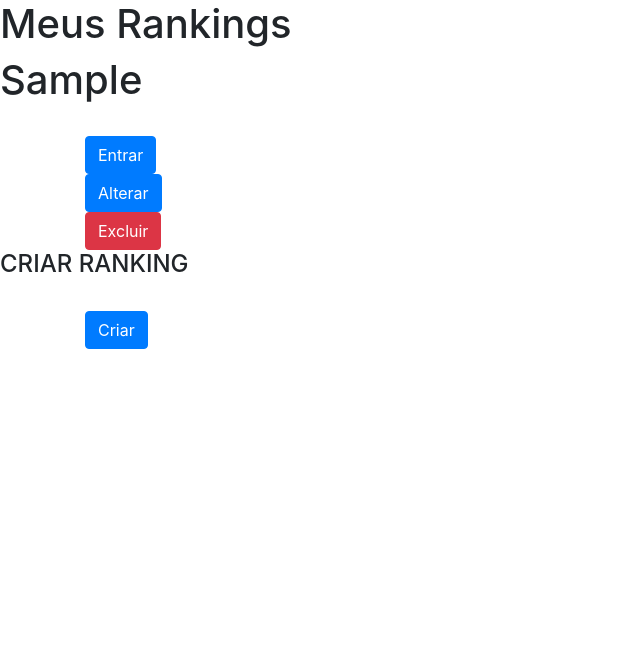
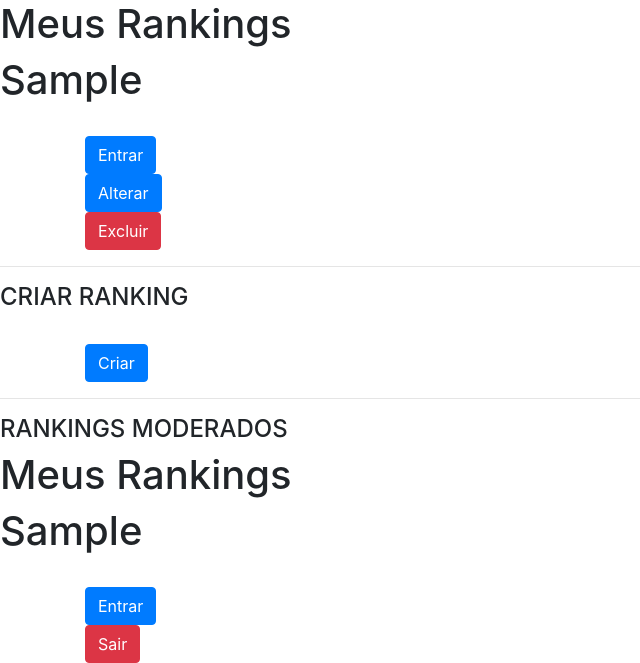
Before and after one commit to JVasconcelosSilva/anota-aqui, a PHP site: page /view/perfil/perfil.php in a window 1280 px wide. Shown: the part 355-1018 px from the top of the page, without its empty margins (0-640 px from the left). Before the commit the page ends 704 px from the top, so only its background shows below. Run offline with PHP 8.4, Linux system fonts and the light colour scheme; the visitor is signed in with stand-in values (Sample User, id 1); tables that the repository leaves empty hold one stand-in row (values such as "Sample post"); grey boxes marked "Sample" are stand-in pictures.

Commit message:
Integração do ranking ao moderador (em desenvolvimento)

```diff
--- a/controller/Moderador.php
+++ b/controller/Moderador.php
@@ -2,7 +2,7 @@
 include_once 'Connection.php';
 include_once 'Ranking.php';
 
-class AdicionarModerador extends connection
+class Moderador extends connection
 {
 
     public function __construct($nome)
@@ -96,6 +96,7 @@ class AdicionarModerador extends connection
     public function removerModerador($idRanking, $idUsuarioModerador)
     {
 
+        // throw new Exception($idRanking, $idUsuarioModerador);
         $connection = new connection();
         $con = $connection->OpenCon();
 
--- a/controller/Ranking.php
+++ b/controller/Ranking.php
@@ -15,38 +15,12 @@ class Ranking extends connection
         $connection = new connection();
         $con = $connection->OpenCon();
 
-        // $sql = "INSERT INTO ranking (nm_ranking, dt_criacao, ic_privacidade, id_usuario)
-        // VALUES ('$nmRanking', '$dtCriacao', '$icPrivacidade', '$idUsuario')";
-
         $sql = "INSERT INTO Ranking (nm_ranking, dt_criacao, ic_privacidade, ie_modalidade, fk_id_administrador)
         VALUES ('$nmRanking', curdate(), $icPrivacidade, $ieModalidade, (select id_administrador from administrador where fk_id_usuario = $idUsuario))";
 
         mysqli_query($con, $sql);
-        // if(mysqli_errno($con)){
-        // 	throw new exception(mysqli_errno($con));
-        // }
-
-        //throw Exception("INSERT INTO Ranking (nm_ranking, dt_criacao, ic_privacidade, ie_modalidade, fk_Usuario_id_usuario) VALUES ('$nmRanking', curdate(), $icPrivacidade, $ieModalidade, $idUsuario)");
-
-        // if ($con->query($sql) === FALSE){
-        //     echo "Error: " . $sql . "<br>" . $conn->error;
-        // }
 
         $connection->CloseCon($con);
-
-
-
-
-        // $connection = new connection();
-        // $con = $connection->OpenCon();
-
-        // $query = "INSERT INTO usuario (nm_login, nm_senha, nm_email, nm_usuario) VALUES('','$nmSenha','$nmEmail','$nmUsuario');";
-
-        // if ($con->query($query) === FALSE){
-        //     echo "Error: " . $sql . "<br>" . $conn->error;
-        // }
-
-        // $connection->CloseCon($con);
 
     }
 
@@ -56,15 +30,54 @@ class Ranking extends connection
         $connection = new connection();
         $con = $connection->OpenCon();
 
-        //$sql = "SELECT id_ranking, nm_ranking, dt_criacao, ic_privacidade FROM Ranking WHERE id_usuario = '$idUsuario'";
         $sql = "SELECT id_ranking, nm_ranking, dt_criacao, ic_privacidade, ie_modalidade FROM Ranking WHERE fk_id_administrador = (select id_administrador from administrador where fk_id_usuario = $idUsuario)";
 
         $result = mysqli_query($con, $sql);
-        // $result = mysqli_fetch_assoc($result = mysqli_query($con, $sql));
 
         $connection->CloseCon($con);
 
         return $result;
+    }
+
+    public function getRankingsModerados($idUsuario)
+    {
+
+        $connection = new connection();
+        $con = $connection->OpenCon();
+
+        $sql = "SELECT r.id_ranking, r.nm_ranking
+                FROM Ranking r
+                INNER JOIN ranking_moderador rm ON rm.Ranking_id_ranking = r.id_ranking
+                INNER JOIN moderador m ON m.id = rm.Moderador_id
+                INNER JOIN usuario u ON u.id_usuario = m.fk_id_usuario
+                WHERE u.id_usuario = $idUsuario";
+
+        $result = mysqli_query($con, $sql);
+
+        $connection->CloseCon($con);
+
+        return $result;
+    }
+
+    public function sairModerador($idUsuario, $idRanking)
+    {
+
+        $connection = new connection();
+        $con = $connection->OpenCon();
+
+        $query = new Jogador("jogador");
+
+        $jogadores = $query->getJogadoresRanking($idRanking);
+
+        foreach ($jogadores as $jogador) {
+            $query->excluirJogador($jogador['id_jogador'], $idRanking);
+        }
+
+        $sql = "DELETE FROM Ranking WHERE id_ranking = $idRanking";
+
+        mysqli_query($con, $sql);
+
+        $connection->CloseCon($con);
     }
 
     public function excluirRanking($idUsuario, $idRanking)
--- a/view/moderador/moderador.php
+++ b/view/moderador/moderador.php
@@ -6,7 +6,7 @@ $dados = null;
 $idRankings = $_GET['idRankings'] ?? null;
 $op = $_POST['op'] ?? null;
 
-$query = new AdicionarModerador('adicionarmoderador');
+$query = new Moderador('moderador');
 
 if ($op != null) {
     switch ($op) {
--- a/view/perfil/perfil.php
+++ b/view/perfil/perfil.php
@@ -1,7 +1,8 @@
 <?php
 include '../_header/header.php';
 //require __DIR__ . '../../../controller/session.php';
-require __DIR__ . '../../../controller/Ranking.php';
+require __DIR__ . '../../../controller/Moderador.php';
+// require __DIR__ . '../../../controller/Ranking.php';
 require __DIR__ . '../../../controller/Usuario.php';
 
 $numRankings = 0;
@@ -9,6 +10,7 @@ $query = new Ranking('ranking');
 $registros = $query->getRankingsUsuario($_SESSION['id']);
 $queryUsuario = new Usuario('usuario');
 $infoUsuario = $queryUsuario->selectUsuario($_SESSION['id']);
+$rankingsModerados = $query->getRankingsModerados($_SESSION['id']);
 
 $op = $_POST['op'] ?? null;
 
@@ -24,6 +26,11 @@ if ($op != null) {
             break;
         case "Excluir":
             $query->excluirRanking($_SESSION['id'], $_POST['idRanking']);
+            header('LOCATION: perfil.php');
+            break;
+        case "SairModerador":
+            $classModerador = new Moderador('moderador');
+            $classModerador->removerModerador($_POST['idRanking'], $_SESSION['id']);
             header('LOCATION: perfil.php');
             break;
     }
@@ -121,7 +128,7 @@ if ($op != null) {
     </div>
     <!-- Lista de rankings End -->
 
-
+    <hr>
     <!-- Sessão para criar ranking Start -->
     <?php
     if ($numRankings  < 3) { ?>
@@ -142,7 +149,71 @@ if ($op != null) {
         </div>
     <?php } ?>
     <!-- Sessão para criar ranking End -->
+    <hr>
+    <h4>RANKINGS MODERADOS</h4>
+    <!-- Lista de rankings Start -->
+    <h1 id="nome">Meus Rankings</h1>
 
+    <div class="wrap">
+        <?php
+        if (is_null(mysqli_fetch_assoc($rankingsModerados))) {
+        ?>
+            <p>Você ainda não tem rankings</p>
+            <?php
+        } else {
+            foreach ($rankingsModerados as $rankingModerado) {
+            ?>
+                <div class="box one">
+                    <div class="date">
+                    </div>
+                    <h1><?= $rankingModerado['nm_ranking'] ?></h1>
+                    <br>
+                    <div class="text-box">
+                        <div class="container">
+                            <div class="center">
+                                <a href="../ranking/ranking.php?idRankings=<?= $rankingModerado['id_ranking'] ?>&nmRankings=<?= strtoupper($rankingModerado['nm_ranking']) ?>">
+                                    <button type="button" class="btn btn-primary" data-toggle="modal">Entrar</button>
+                                </a>
+                            </div>
+                            <div class="center">
+                                <button type="button" class="btn btn-danger" data-toggle="modal" data-target="#SairModeradorModal-<?= $_SESSION['id'] ?>">
+                                    Sair
+                                </button>
+                            </div>
+                        </div>
+
+                        <!-- Modal Para remoção de moderadores Start (Tem que ficar dentro do foreach para pegar a referência do ID)-->
+                        <div class="modal fade" id="SairModeradorModal-<?= $_SESSION['id'] ?>" tabindex="-1" role="dialog" aria-labelledby="TituloModalLongoExemplo" aria-hidden="true">
+                            <div class="modal-dialog" role="document">
+                                <div class="modal-content">
+                                    <div class="modal-header">
+                                        <h5 class="modal-title" id="TituloModalLongoExemplo">Sair do ranking <?= $rankingModerado['nm_ranking'] ?></h5>
+                                        <button type="button" class="close" data-dismiss="modal" aria-label="Fechar">
+                                            <span aria-hidden="true">&times;</span>
+                                        </button>
+                                    </div>
+                                    <form method="POST">
+                                        <p>Deseja sair do ranking <?= $rankingModerado['nm_ranking'] ?>?</p>
+                                        <input type="hidden" name="idUsuarioModerador" value="<?= $_SESSION['id'] ?>">
+                                        <input type="hidden" name="idRanking" value="<?= $rankingModerado['id_ranking'] ?>">
+                                        <div class="input-group-append">
+                                            <input type="hidden" name="op" value="SairModerador">
+                                            <input class="btn btn-success" type="submit" value="Sim">
+                                            <button type="button" class="btn btn-danger" data-dismiss="modal">Não</button>
+                                        </div>
+                                    </form>
+                                </div>
+                            </div>
+                        </div>
+                        <!-- Modal Para remoção de moderadores End -->
+                <?php
+            }
+        }
+                ?>
+                    </div>
+                </div>
+    </div>
+    <!-- Lista de rankings End -->
 
 
     <!-- TODO Uma boa opção seria passar esses modals para um arquivo .php separado, diminuindo o tamando desse arquivo e facilitando na chamada e manutenção -->
```
Also changed, not shown: _databases/Anota Aqui queries.sql (+20 -1 lines).
